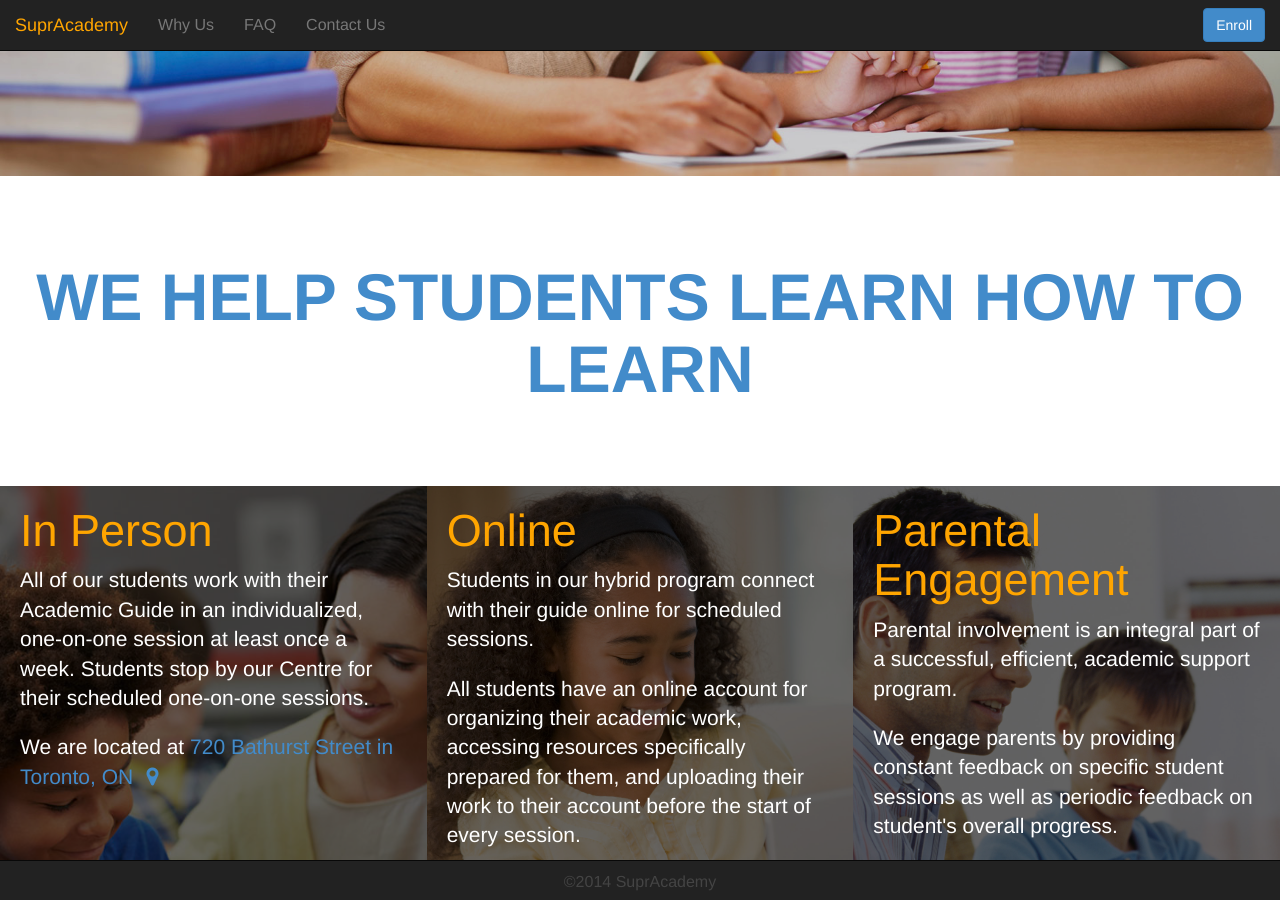
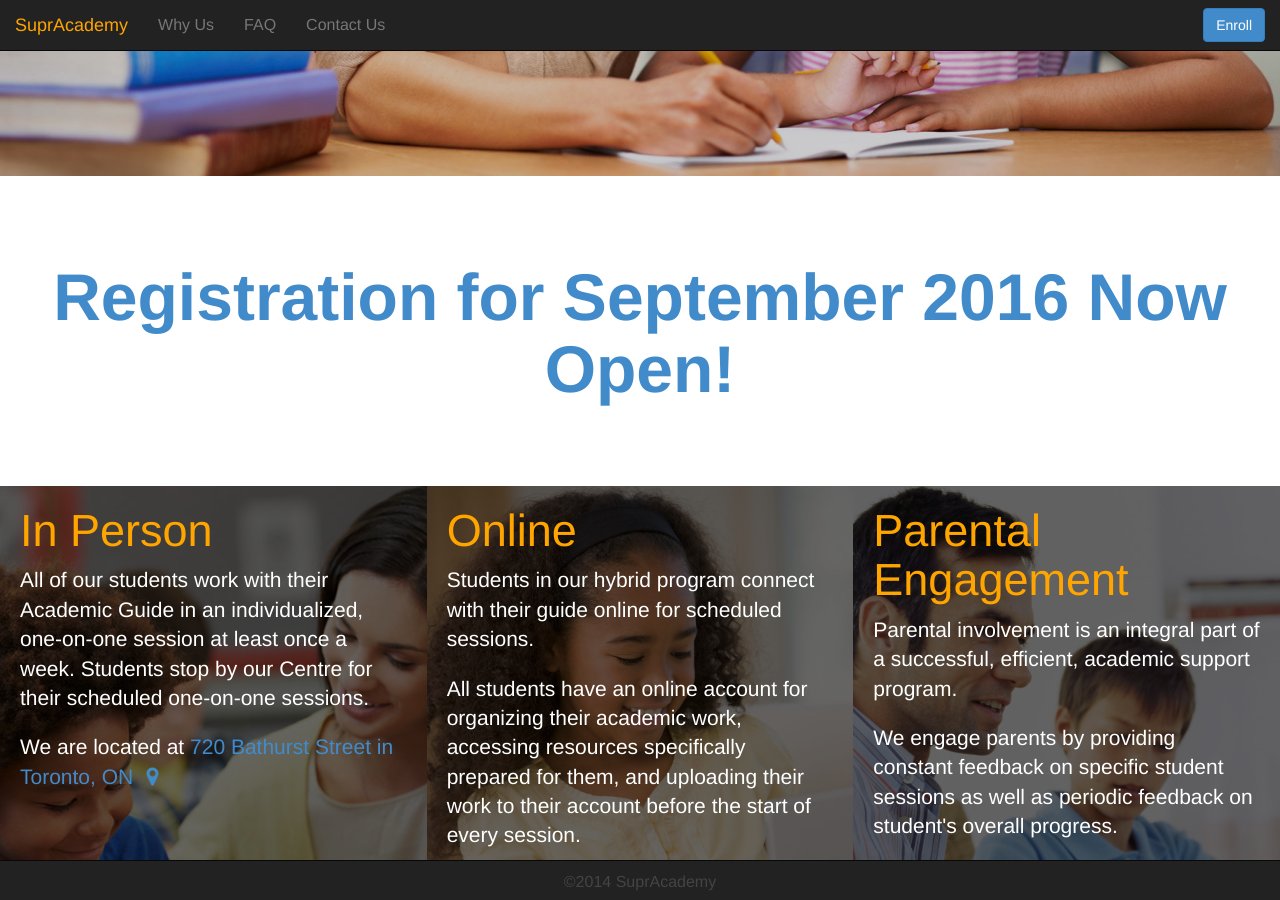
Before and after one commit to ojagostini/supracademy.com, a Jekyll site: the page built from index.html, in a window 1280 px wide and 900 px high, scrolled down 499 px. Built offline with Jekyll 4.4.1, drawn with Linux system fonts in a browser that asks for light colours; nearby versions of some CDN libraries.

Commit message:
link to September registration added

```diff
--- a/index.html
+++ b/index.html
@@ -72,7 +72,7 @@ published: true
 <!-- How It Works -->
 <div id="the-how" class="container-fluid strip white-theme">
   <div class="animation" data-animation="fadeIn">
-    <h1 class="large-text">WE HELP STUDENTS LEARN HOW TO LEARN</h1>
+    <h1 class="large-text"><a href="http://supracademy.com/reg">Registration for September 2016 Now Open!</a></h1>
     <div class="row strip">
       <div class="col-md-8 col-md-offset-2">
         <p class="lead"></p>
--- a/reg.html
+++ b/reg.html
@@ -1 +1 @@
-<iframe src="https://docs.google.com/forms/d/e/1FAIpQLSdpYPX2cTs0rmUYAaTYgtKToYEvOAib9F7RfjQrzDa_TNcAEA/viewform?embedded=true" width="860" height="900" frameborder="0" marginheight="0" marginwidth="0">Loading...</iframe>
+<iframe src="https://docs.google.com/forms/d/e/1FAIpQLSdpYPX2cTs0rmUYAaTYgtKToYEvOAib9F7RfjQrzDa_TNcAEA/viewform?embedded=true" width="860" height="900" frameborder="0" marginheight="0" marginwidth="0" align="center">Loading...</iframe>
```
